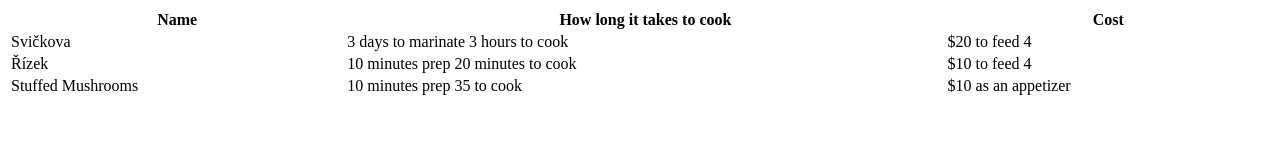
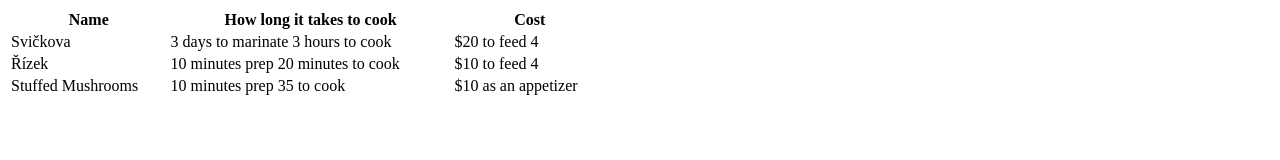
Before and after one commit to VSmigielski/Favorite-Meals, a plain HTML site: page Index.html in a window 1280 px wide. Drawn offline with Linux system fonts and the light colour scheme.

Commit message:
Changed table width

```diff
--- a/Index.html
+++ b/Index.html
@@ -7,7 +7,7 @@
     <title>My Top 3 Favorite Meals</title>
 </head>
 <body>
-    <table style="width:100%">
+    <table style="width:600px">
         <tr>
             <th>
                 Name
```
